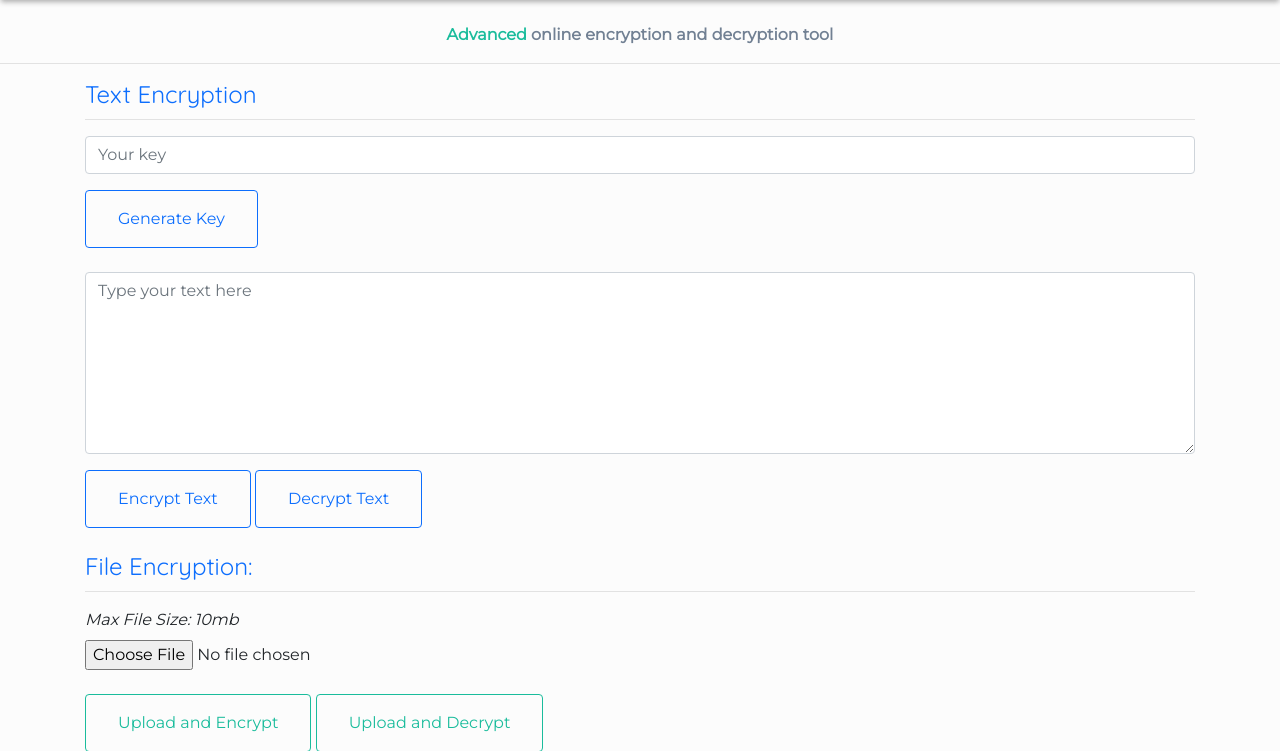
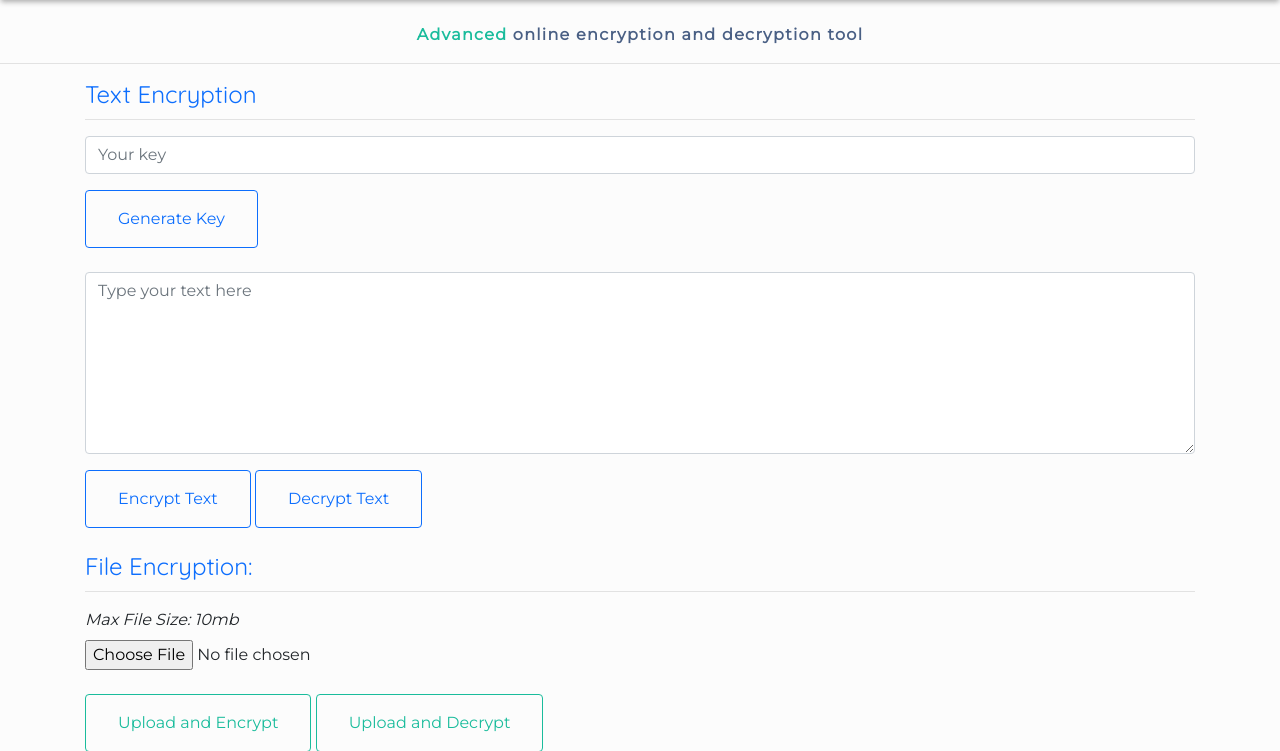
Before and after one commit to Oussama1403/Encipherr, a Flask app: page / in a window 1280 px wide. Shown: the part 56-807 px from the top of the page. Run offline with Flask 2, Linux system fonts and the light colour scheme; some libraries are stand-ins or nearby versions.

Commit message:
Update style.css

```diff
--- a/static/css/style.css
+++ b/static/css/style.css
@@ -86,8 +86,9 @@ body {
   }
 
   #intro {
-    color: #718093;
-    font-weight:bold;
+    color:#495F84;
+    letter-spacing: 1.3px;
+    font-weight:600;
   }
 
   .title {
```
